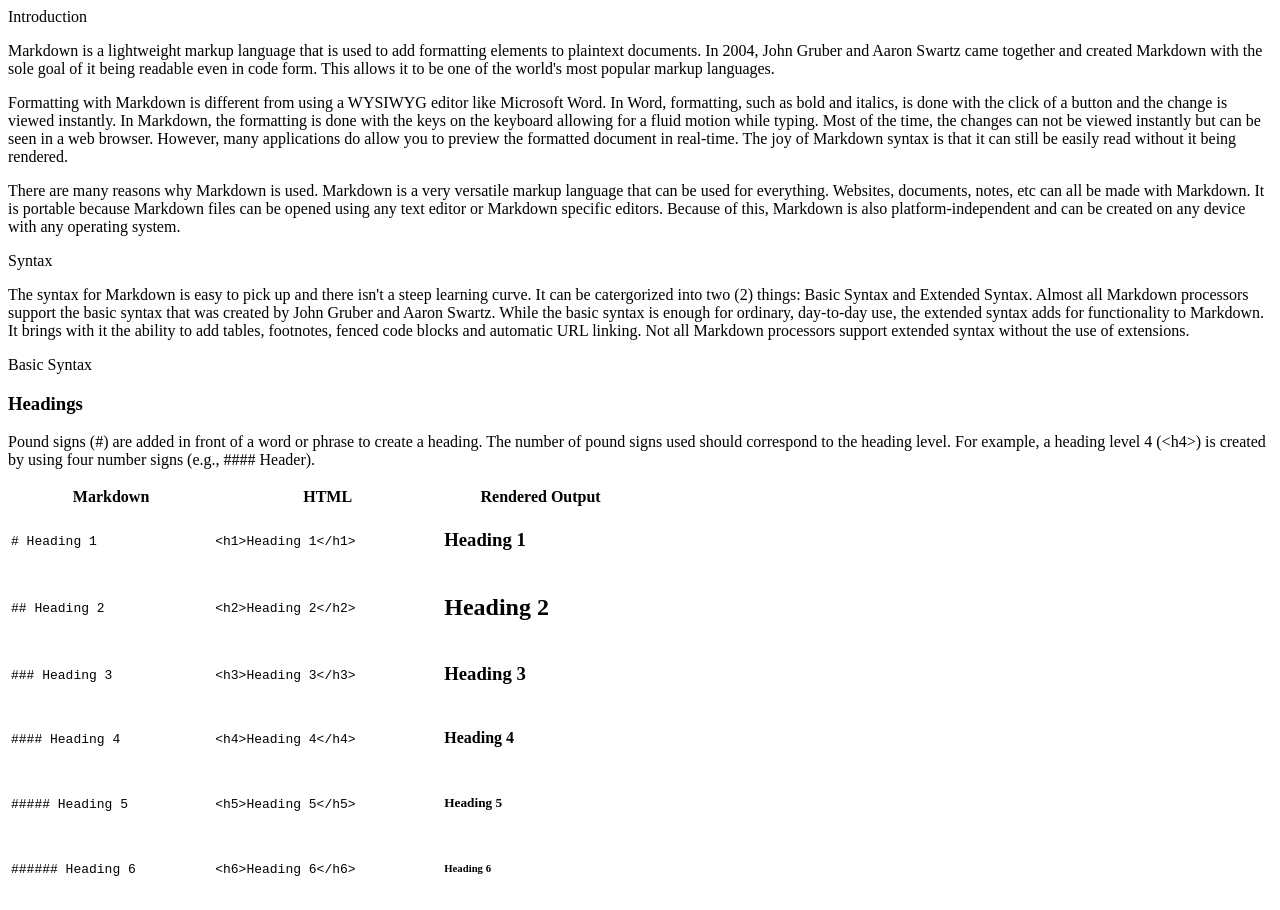
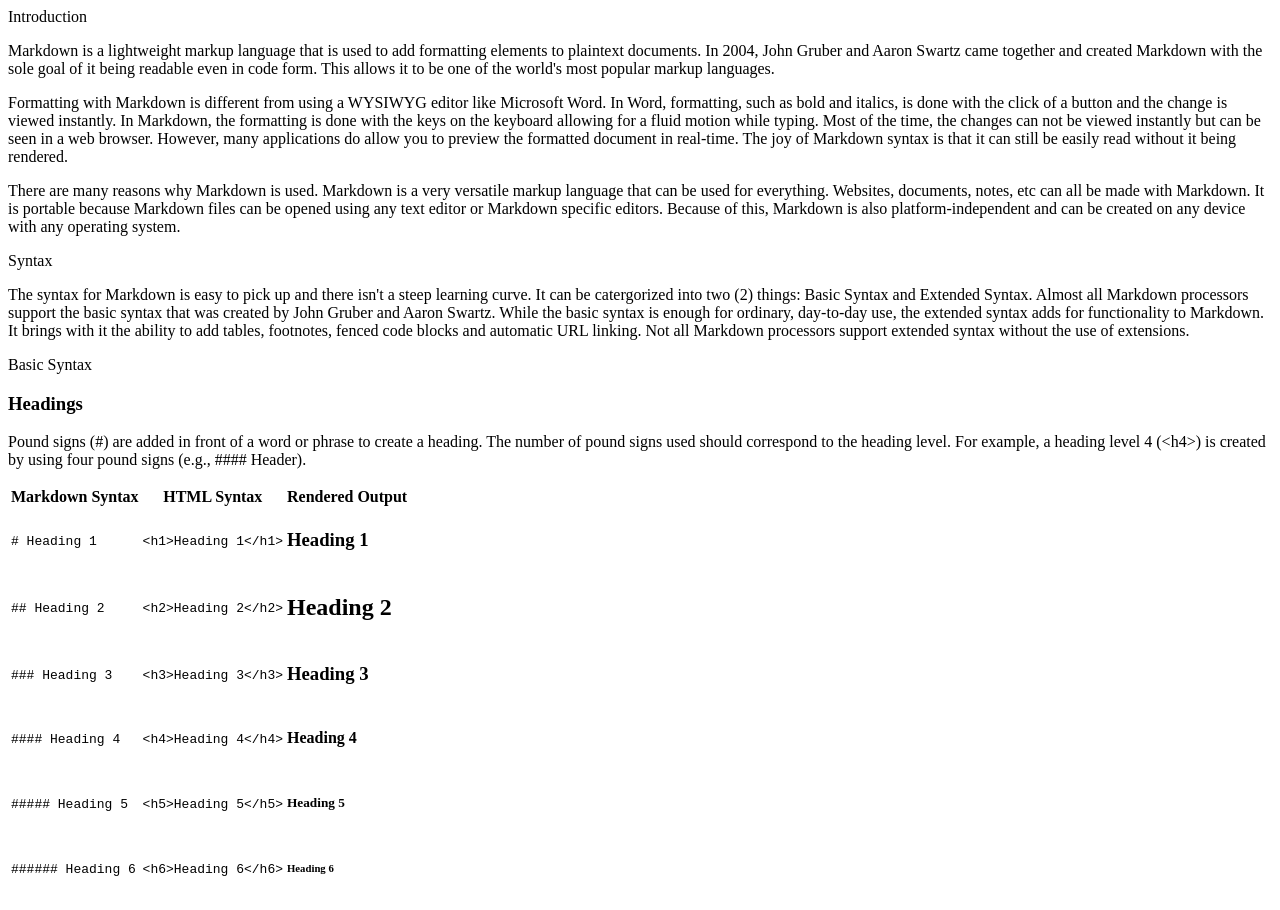
Before and after one commit to JManiBiz/Markdown-documentation, a plain HTML site: page index.html in a window 1280 px wide. Drawn offline with Linux system fonts and the light colour scheme.

Commit message:
Re-did the headings table

```diff
--- a/index.html
+++ b/index.html
@@ -5,6 +5,7 @@
     <meta charset="UTF-8" />
     <link rel="stylesheet" href="stylesheet.css" />
   </head>
+
   <body>
     <nav id="navbar"></nav>
     <main id="main-doc">
@@ -42,9 +43,10 @@
           </p>
         </article>
       </section>
+
       <section class="main-section" id="Syntax">
         <header>Syntax</header>
-        <section>
+        <article>
           <p>
             The syntax for Markdown is easy to pick up and there isn't a steep
             learning curve. It can be catergorized into two (2) things: Basic
@@ -56,24 +58,30 @@
             automatic URL linking. Not all Markdown processors support extended
             syntax without the use of extensions.
           </p>
+        </article>
       </section>
 
+      <section class="main-section" id="Basic-syntax">
         <header>Basic Syntax</header>
-        <section>
+        <section class="sub-section" id="Headings">
           <h1>Headings</h1>
+          <article>
             <p>
               Pound signs (#) are added in front of a word or phrase to create a
               heading. The number of pound signs used should correspond to the
               heading level. For example, a heading level 4 (&lt;h4&gt;) is
-            created by using four number signs (e.g., #### Header).
+              created by using four pound signs (e.g., #### Header).
             </p>
-
-          <table style="width: 50%">
+          </article>
+          <table>
+            <thead>
               <tr>
-              <th>Markdown</th>
-              <th>HTML</th>
+                <th>Markdown Syntax</th>
+                <th>HTML Syntax</th>
                 <th>Rendered Output</th>
               </tr>
+            </thead>
+            <tbody>
               <tr>
                 <td>
                   <code># Heading 1</code>
@@ -85,6 +93,7 @@
                   <h1>Heading 1</h1>
                 </td>
               </tr>
+
               <tr>
                 <td>
                   <code>## Heading 2</code>
@@ -101,7 +110,6 @@
                 <td>
                   <code>### Heading 3</code>
                 </td>
-
                 <td>
                   <code>&lt;h3&gt;Heading 3&lt;/h3&gt;</code>
                 </td>
@@ -109,6 +117,7 @@
                   <h3>Heading 3</h3>
                 </td>
               </tr>
+
               <tr>
                 <td>
                   <code>#### Heading 4</code>
@@ -120,6 +129,7 @@
                   <h4>Heading 4</h4>
                 </td>
               </tr>
+
               <tr>
                 <td>
                   <code>##### Heading 5</code>
@@ -131,6 +141,7 @@
                   <h5>Heading 5</h5>
                 </td>
               </tr>
+
               <tr>
                 <td>
                   <code>###### Heading 6</code>
@@ -142,6 +153,7 @@
                   <h6>Heading 6</h6>
                 </td>
               </tr>
+            </tbody>
           </table>
         </section>
       </section>
```
Lines whose indentation alone changed are shown as unchanged.
